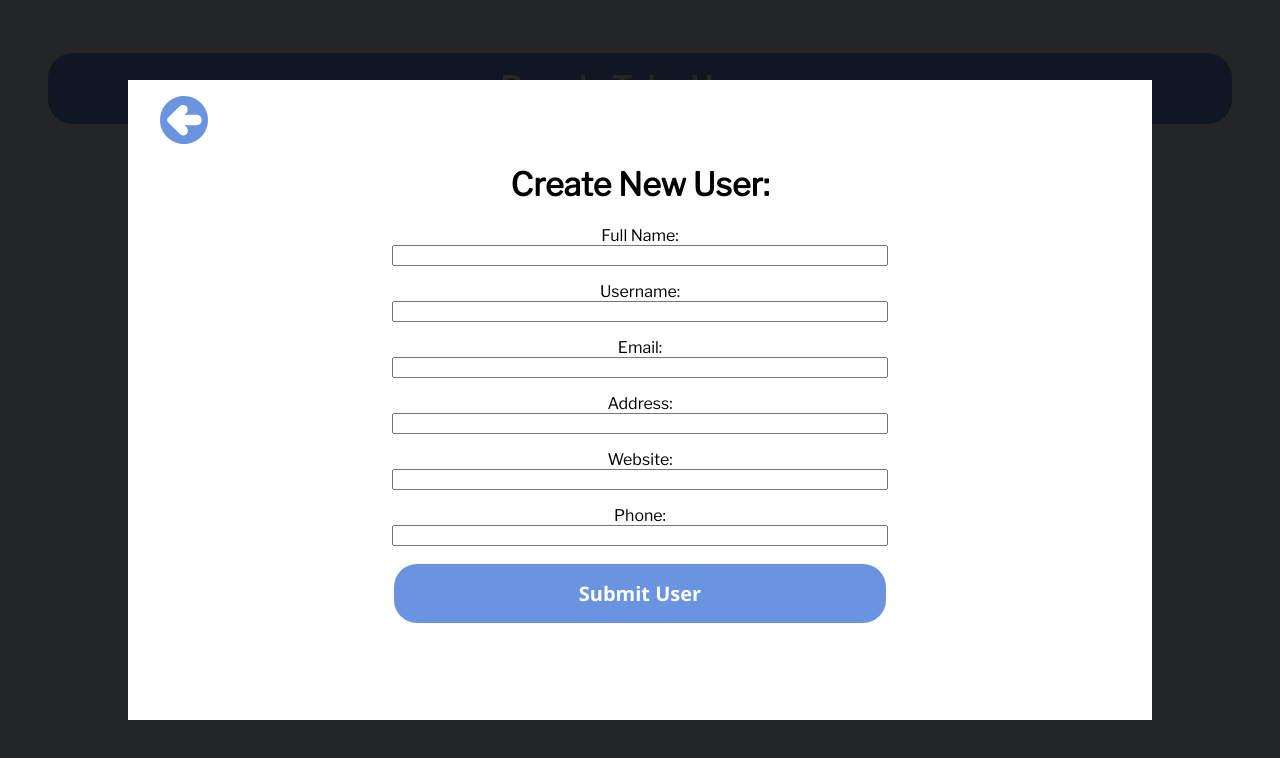
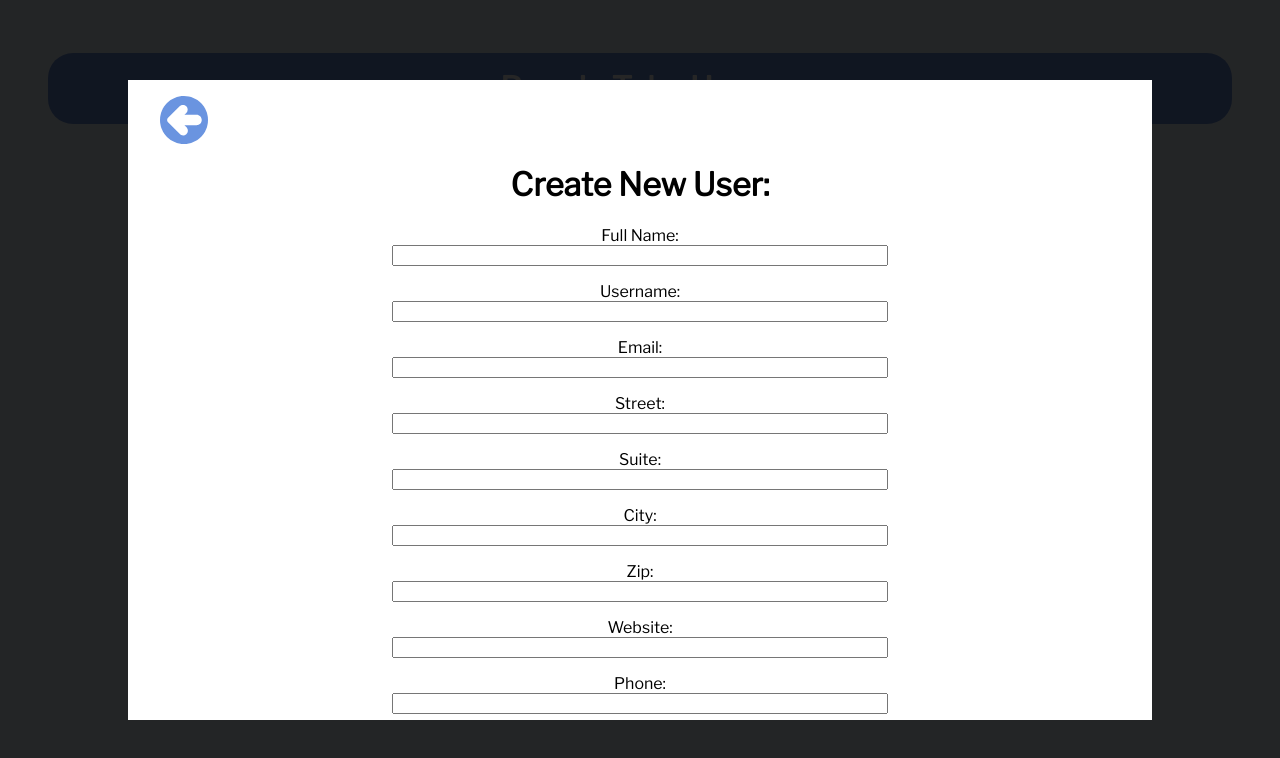
Before and after one commit to Bcdirito/bennie-takehome, a React (Create React App) app: page / in a window 1280 px wide. Both pictures are taken after a click on the button "Create New User". Shown: the top 758 px of the page. Built offline with nearby package versions, Linux system fonts and the light colour scheme; no server answers.

Commit message:
form updates, persist data

```diff
--- a/src/components/home/Home.js
+++ b/src/components/home/Home.js
@@ -12,9 +12,14 @@ export default class Home extends Component {
     }
 
     componentDidMount = async () => {
+        if (window.sessionStorage.getItem("allUsers")) {
+            const allUsers = JSON.parse(window.sessionStorage.getItem("allUsers"))
+            this.restoreUsersAndPosts(allUsers)
+        } else {
             const userObj =  await this.getAllUsers()
             const allPosts = await this.getAllPosts()
             this.connectUsersAndPosts(userObj, allPosts)
+        }
     }
 
     getAllUsers = async () => {
@@ -52,6 +57,21 @@ export default class Home extends Component {
         this.setState({
             ...this.state,
             allUsers: users
+        }, () => {window.sessionStorage.setItem('allUsers', JSON.stringify(this.state.allUsers)) })
+    }
+
+    restoreUsersAndPosts = (users) => {
+        const allPosts = []
+
+        for (const id in users) {
+            const {posts} = users[id]
+            allPosts.push(...posts)
+        }
+
+        this.setState({
+            ...this.state,
+            allUsers: users,
+            allPosts: allPosts
         })
     }
 
@@ -93,12 +113,26 @@ export default class Home extends Component {
     }
 
     updateNewUserData = (e) => {
+        if (e.target.dataset.obj === "standard") {
             this.setState({
                 ...this.state,
                 newUserData: {
+                    ...this.state.newUserData,
                     [e.target.name]: e.target.value
                 }
             })
+        } else {
+            this.setState({
+                ...this.state,
+                newUserData: {
+                    ...this.state.newUserData,
+                    address: {
+                        ...this.state.newUserData.address,
+                        [e.target.name]: e.target.value
+                    }
+                }
+            })
+        }
     }
 
     createNewUser = async (e) => {
@@ -112,9 +146,12 @@ export default class Home extends Component {
                 'Content-type': 'application/json; charset=UTF-8'
             }
         }
+
         const response = await fetch('https://jsonplaceholder.typicode.com/users', headerData)
         const data = await response.json()
-        const {allUsers} = this.state
+
+        if (data.username && data.id) {
+            const { allUsers } = this.state
             allUsers[data.id] = {
                 data,
                 posts: []
@@ -125,7 +162,22 @@ export default class Home extends Component {
                 allUsers: allUsers,
                 newUserData: {},
                 showUserForm: !this.state.showUserForm
+            }, () => { window.sessionStorage.setItem('allUsers', JSON.stringify(this.state.allUsers)) })
+        } else {
+            alert("Uh Oh! Something went wrong! Please make sure all fields properly filled out.")
+            const emptyNewUser = {
+                name: "",
+                username: "",
+                email: "",
+                address: "",
+                website: "",
+                phone: ""
+            }
+            this.setState({
+                ...this.state,
+                newUserData: emptyNewUser
             })
+        }
     }
 
     hideNewUserForm = (e) => {
--- a/src/components/home/NewUserForm.js
+++ b/src/components/home/NewUserForm.js
@@ -10,27 +10,39 @@ const NewUserForm = (props) => {
                 <form onSubmit={(e) => props.submitHandler(e)}>
                     <div className="inputContainer">
                         <label>Full Name:</label>
-                        <input type="text" name="name" required="required" onChange={(e) => props.changeHandler(e)}/>
+                        <input type="text" data-obj="standard" name="name" required="required" onChange={(e) => props.changeHandler(e)}/>
                     </div>
                     <div className="inputContainer">
                         <label>Username:</label>
-                        <input type="text" name="username" required="required" onChange={(e) => props.changeHandler(e)}/>
+                        <input type="text" data-obj="standard" name="username" required="required" onChange={(e) => props.changeHandler(e)}/>
                     </div>
                     <div className="inputContainer">
                         <label>Email:</label>
-                        <input type="email" name="email" required="required"  onChange={(e) => props.changeHandler(e)}/>
+                        <input type="email" data-obj="standard" name="email" required="required" onChange={(e) => props.changeHandler(e)}/>
                     </div>
                     <div className="inputContainer">
-                        <label>Address:</label>
-                        <input type="text" name="address" required="required" onChange={(e) => props.changeHandler(e)}/>
+                        <label>Street:</label>
+                        <input type="text" data-obj="address" name="street" required="required" onChange={(e) => props.changeHandler(e)}/>
+                    </div>
+                    <div className="inputContainer">
+                        <label>Suite:</label>
+                        <input type="text" data-obj="address" name="suite" onChange={(e) => props.changeHandler(e)}/>
+                    </div>
+                    <div className="inputContainer">
+                        <label>City:</label>
+                        <input type="text" data-obj="address" name="city" required="required" onChange={(e) => props.changeHandler(e)}/>
+                    </div>
+                    <div className="inputContainer">
+                        <label>Zip:</label>
+                        <input type="text" data-obj="address" name="zip" required="required" minLength="5" onChange={(e) => props.changeHandler(e)}/>
                     </div>
                     <div className="inputContainer">
                         <label>Website:</label>
-                        <input type="text" name="address" required="required"  onChange={(e) => props.changeHandler(e)}/>
+                        <input type="text" data-obj="standard" name="website" required="required" onChange={(e) => props.changeHandler(e)}/>
                     </div>
                     <div className="inputContainer">
                         <label>Phone:</label>
-                        <input type="text" name="address" required="required"  onChange={(e) => props.changeHandler(e)}/>
+                        <input type="text" data-obj="standard" name="phone" required="required" minLength="10" onChange={(e) => props.changeHandler(e)}/>
                     </div>
                     <input type="submit" value="Submit User" />
                 </form>
--- a/src/styling/home/NewUserForm.scss
+++ b/src/styling/home/NewUserForm.scss
@@ -19,6 +19,7 @@
         background-color: $white;
         padding: 1rem;
         cursor: auto;
+        overflow-y: scroll;
 
         form {
             .inputContainer {
```
Lines whose indentation alone changed are shown as unchanged.
